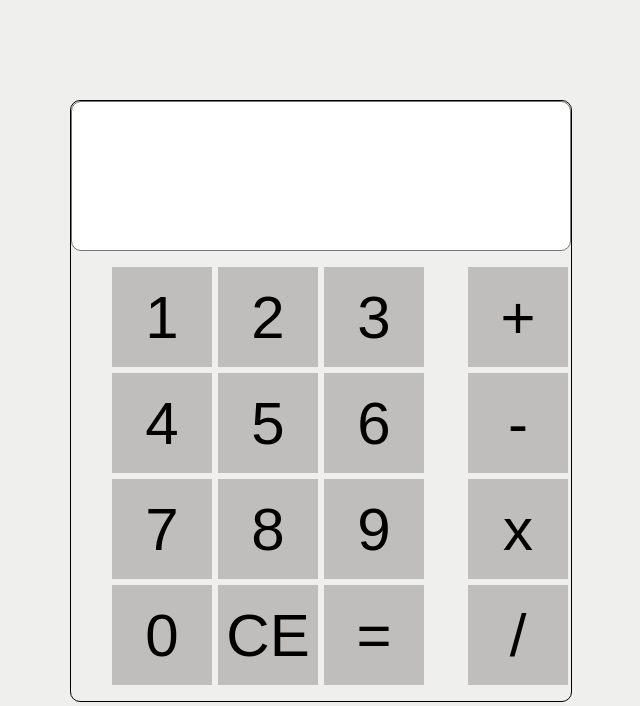
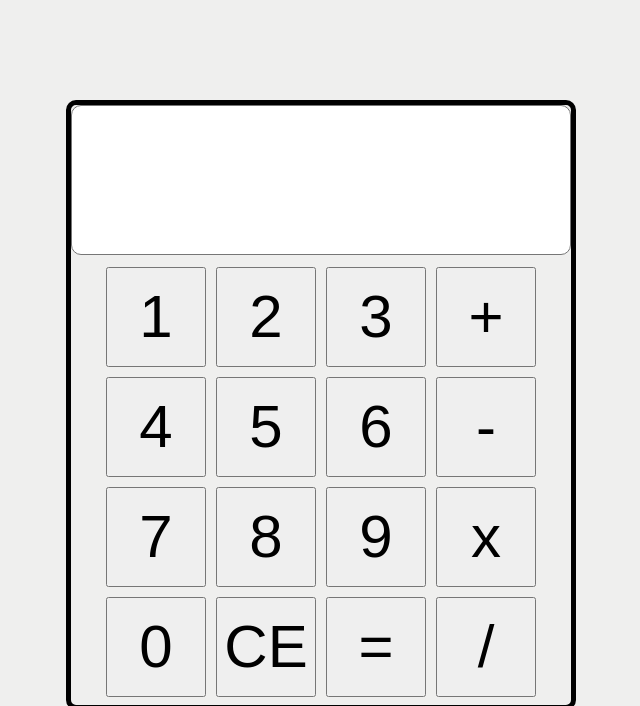
Before and after one commit to migdood/Calc_Web, a plain HTML site: page index.html in a window 1280 px wide. Shown: the top 706 px of the page, without its empty margins (319-959 px from the left). Drawn offline with Linux system fonts and the light colour scheme.

Commit message:
Finished CSS

```diff
--- a/css/style.css
+++ b/css/style.css
@@ -1,25 +1,25 @@
-body{
+body {
   background-color: #efefee;
 }
-header{
+header {
   height: 100px;
 }
-main{
+main {
   display: flex;
   justify-content: center;
   align-items: center;
   width: 50%;
   margin: 0 auto;
 }
-main .container{
-  border: 1px solid black;
+main .container {
+  border: 5px solid black;
   border-radius: 10px;
   display: flex;
   flex-direction: column;
   width: 500px;
   height: 600px;
 }
-.container .display-container #display{
+.container .display-container #display {
   box-sizing: border-box;
   height: 150px;
   width: 100%;
@@ -28,42 +28,48 @@ main .container{
   border-radius: 10px;
   text-align: end;
   outline: none;
+  cursor: context-menu;
 }
-.container .buttons-container{
+/* BUTTONS */
+.buttons-container {
   display: flex;
-  margin: 10px 0px 10px 0px;
-}
-#equals{
-  width: 100px;
-}
-.digits{
-  display: flex;
-  flex-wrap: wrap;
   justify-content: center;
   align-items: center;
+  gap: 10px;
+  height: 100%;
 }
-.operators-container{
-  display: flex;
-  flex-direction: column;
-  justify-content: center;
-  align-items: center;
-}
-.buttons-container .button{
+.button {
   font-size: 60px;
   width: 100px;
   height: 100px;
-  border: none;
-  margin: 3px;
-  background-color: rgb(192, 189, 189);
 }
-
-.button:hover{
-  background-color: #efefee;
+.button:hover {
   border: 1px solid black;
   border-radius: 5px;
+  background-color: white;
+}
+.digits1-0 {
+  display: flex;
+  flex-direction: column;
+  gap: 10px;
+}
+.digits2-ce {
+  display: flex;
+  flex-direction: column;
+  gap: 10px;
+}
+.digits3-eq {
+  display: flex;
+  flex-direction: column;
+  gap: 10px;
+}
+.operators-container {
+  display: flex;
+  flex-direction: column;
+  gap: 10px;
 }
 /* FOOTER */
-footer{
+footer {
   font-size: 36px;
   display: flex;
   justify-content: center;
@@ -75,18 +81,18 @@ footer{
   background-color: transparent;
   padding: 20px 0;
 }
-footer img{
+footer img {
   width: 90px;
   height: auto;
 }
-footer img:hover{
+footer img:hover {
   animation: 1s spin ease;
 }
 @keyframes spin {
-  0%{
+  0% {
     rotate: 0deg;
   }
-  100%{
+  100% {
     rotate: 360deg;
   }
 }
--- a/index.html
+++ b/index.html
@@ -1,36 +1,44 @@
 <!DOCTYPE html>
 <html lang="en">
   <head>
-  <meta charset="UTF-8">
-  <meta name="viewport" content="width=device-width, initial-scale=1.0">
-  <link rel="shortcut icon" href="img/favicon.ico" type="image/x-icon">
-  <link rel="stylesheet" href="css/reset.css">
-  <link rel="stylesheet" href="css/style.css">
+    <meta charset="UTF-8" />
+    <meta name="viewport" content="width=device-width, initial-scale=1.0" />
+    <link rel="shortcut icon" href="img/favicon.ico" type="image/x-icon" />
+    <link rel="stylesheet" href="css/reset.css" />
+    <link rel="stylesheet" href="css/style.css" />
     <script src="js/script.js" defer></script>
     <title>Calculator</title>
   </head>
   <body>
-  <header>
-
-  </header>
+    <header></header>
     <main>
       <div class="container">
         <div class="display-container">
-        <textarea name="display" id="display" cols="30" rows="1" readonly></textarea>
+          <textarea
+            name="display"
+            id="display"
+            cols="30"
+            rows="1"
+            readonly
+          ></textarea>
         </div>
         <div class="buttons-container">
-        <div class="digits">
+          <div class="digits1-0">
             <button id="1" class="button">1</button>
+            <button id="4" class="button">4</button>
+            <button id="7" class="button">7</button>
+            <button id="0" class="button">0</button>
+          </div>
+          <div class="digits2-ce">
             <button id="2" class="button">2</button>
+            <button id="5" class="button">5</button>
+            <button id="8" class="button">8</button>
+            <button id="clear" class="button">CE</button>
+          </div>
+          <div class="digits3-eq">
             <button id="3" class="button">3</button>
-          <button id="4" class="button">4</button>
-          <button id="5" class="button">5</button>
             <button id="6" class="button">6</button>
-          <button id="7" class="button">7</button>
-          <button id="8" class="button">8</button>
             <button id="9" class="button">9</button>
-          <button id="0" class="button">0</button>
-          <button id="clear" class="button">CE</button>
             <button id="equals" class="button">=</button>
           </div>
           <div class="operators-container">
@@ -49,7 +57,7 @@
       </script>
       migdood
       <a href="https://github.com/migdood" target="_blank">
-      <i class=""><img src="img/github-icond.png" alt="Github Icon"></i
+        <i class=""><img src="img/github-icond.png" alt="Github Icon" /></i
       ></a>
     </footer>
   </body>
```
Lines whose indentation alone changed are shown as unchanged.
